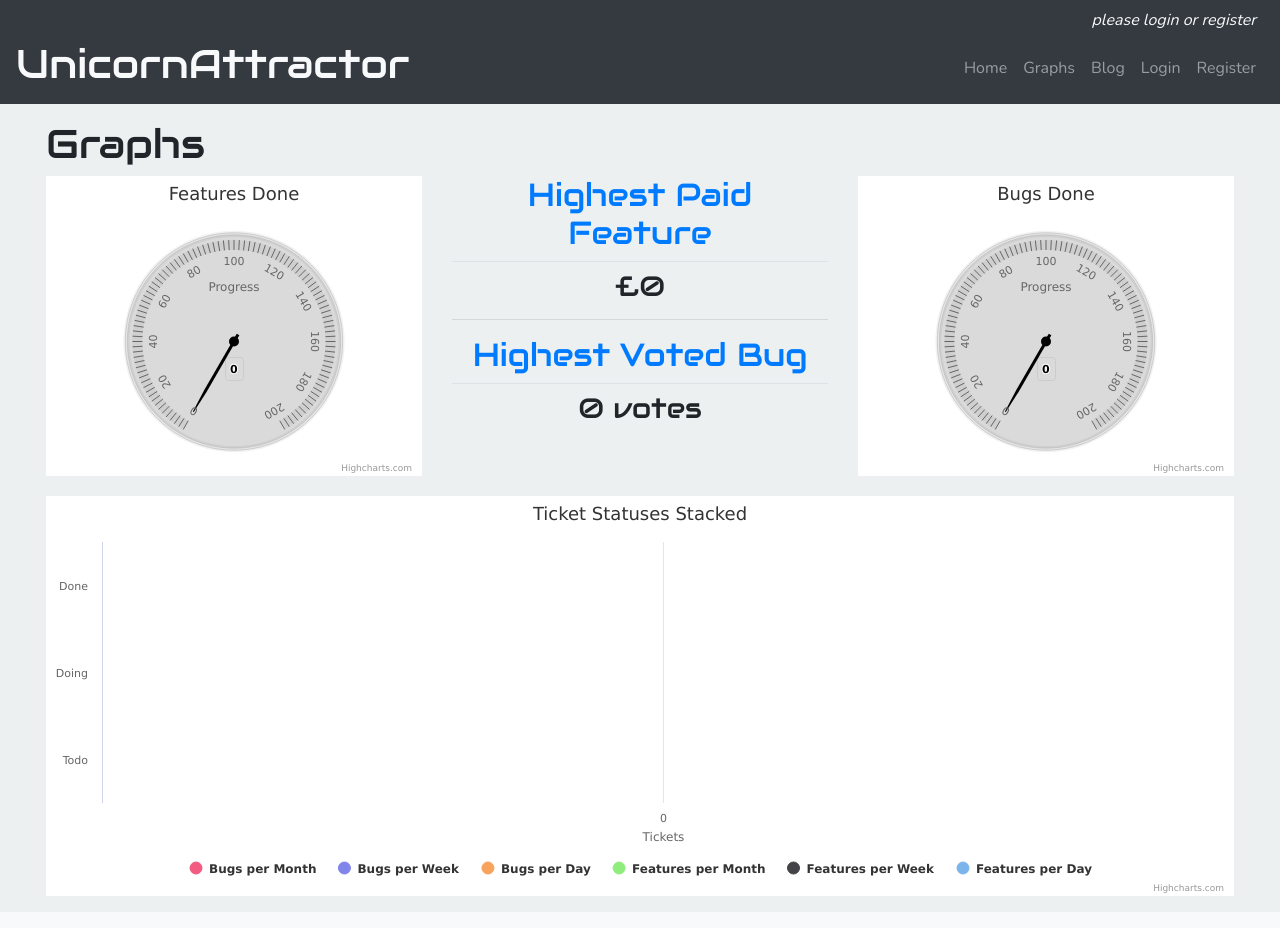
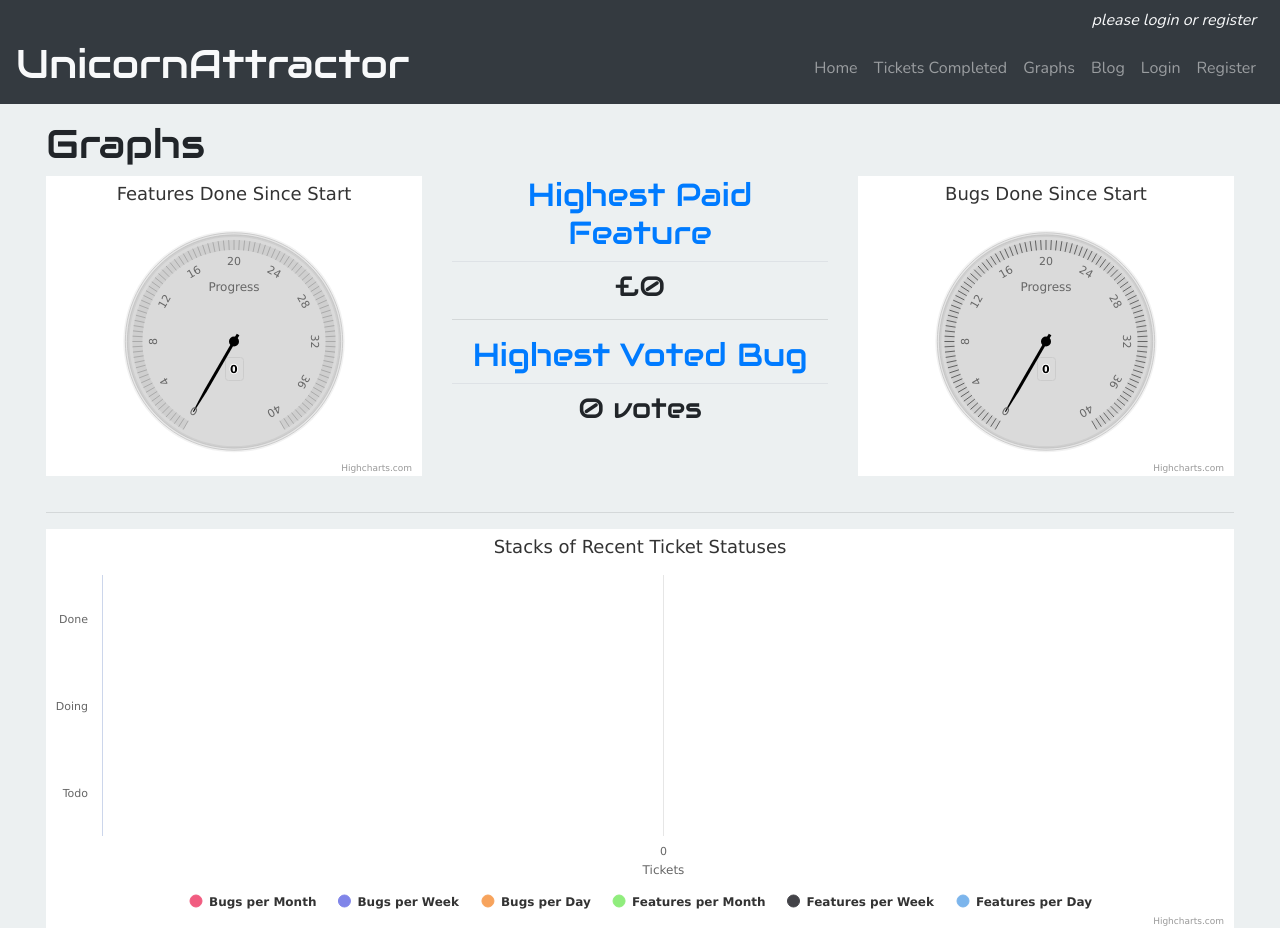
Before and after one commit to 5pence/unicornAttractor, a Django app: page /tickets/ticket_graphs in a window 1280 px wide. Shown: the top 928 px of the page. Before the commit the page ends 893 px from the top, so only its background shows below. Run offline with Django 3.2, Linux system fonts and the light colour scheme; data that the repository does not hold is empty; some libraries are stand-ins or nearby versions.

Commit message:
added requirements and starting to get production ready

```diff
--- a/blog/templates/blog/welcome.html
+++ b/blog/templates/blog/welcome.html
@@ -3,13 +3,13 @@
 {% block content %}
 <div class="post border-bottom mb-3">
         <h2>So you want to help us?</h2>
-        <p>After many years of dealing with everything from Aalu to Zygomancy the time has come to start building devices to harness their powers and become flithy rich!</p>
+        <p>After many years of dealing with everything from Aalu to Zygomancy the time has come to start building devices to harness their powers and become filthy rich!</p>
         <h2>What do you need to do?</h2>
         <p>Simple, first you need to register and then vote for bugs and at some point in time we'll get around to making things happen by fixing the bugs in our systems.</p>
-        <h2>I want features that I heard about on the Telly, now!</h2>
+        <h2>I want features that I heard about, now!</h2>
         <p>Cool, if you want those you can help us develop them by paying some money. We accept £20 donations for voting for these special features. The more money that gets spent on features the quicker they get dealt with. We promise to spend at least 50% of our time on the most funded feature. Our graphs so exactly what we've been up to - we value transparency so your money is not wasted here.</p>
         <h2>Where are the features and bugs?</h2>
-        <p>After you register and login you can access the ticket list and join in the discussion on that ticket</p>
+        <p>After you register and login you can access the ticket list and join in the discussion on that ticket.  However, you can go to our 'Completed Tickets' page and see what we've done so far.</p>
         <h2>So what are you waiting for?</h2>
         <p>Register and login already and help us - you'll be rich too in a short spell.</p>
     </div>
--- a/templates/base.html
+++ b/templates/base.html
@@ -32,6 +32,9 @@
                                 <a class="nav-link" href="{% url 'ticket_create' %}">Create Ticket</a>
                             </li>
                         {% endif %}
+                        <li class="nav-item">
+                            <a class="nav-link" href="{% url 'ticket_completed' %}">Tickets Completed</a>
+                        </li>
                         <li class="nav-item">
                             <a class="nav-link" href="{% url 'ticket_graphs' %}">Graphs</a>
                         </li>
--- a/tickets/templates/tickets/ticket_graph.html
+++ b/tickets/templates/tickets/ticket_graph.html
@@ -21,6 +21,7 @@
             <div class="col" id="task_bug_speed"></div>
         </div>
         <div style="height: 20px;"></div>
+        <hr>
         <div id="task_bar_graph" style="width:100%; height:400px;"></div>
 {% endblock %}
 {% block extra_js %}
@@ -34,7 +35,7 @@
                     type: 'gauge'
                 },
                 title: {
-                    text: 'Features Done'
+                    text: 'Features Done Since Start'
                 },
                 pane: {
                     startAngle: -150,
@@ -70,18 +71,18 @@
                 },
                 yAxis: {
                     min: 0,
-                    max: 200,
+                    max: 40,
                     minorTickInterval: 'auto',
                     minorTickWidth: 1,
                     minorTickLength: 10,
                     minorTickPosition: 'inside',
-                    minorTickColor: '#666',
+                    minorTickColor: '#aaa',
 
                     tickPixelInterval: 30,
-                    tickWidth: 2,
+                    tickWidth: 3,
                     tickPosition: 'inside',
-                    tickLength: 10,
-                    tickColor: '#666',
+                    tickLength: 20,
+                    tickColor: '#aaa',
                     labels: {
                         step: 2,
                         rotation: 'auto'
@@ -91,23 +92,23 @@
                     },
                     plotBands: [{
                         from: 0,
-                        to: 120,
+                        to: 25,
                         color: '#55BF3B' // green
                     }, {
-                        from: 120,
-                        to: 160,
+                        from: 25,
+                        to: 35,
                         color: '#DDDF0D' // yellow
                     }, {
-                        from: 160,
-                        to: 200,
+                        from: 35,
+                        to: 40,
                         color: '#DF5353' // red
                     }]
                 },
                 series: [{
-                    name: 'Speed',
+                    name: 'Features Done',
                     data: [{{ feature_count_done }}],
                     tooltip: {
-                        valueSuffix: 'Progress'
+                        valueSuffix: ' so far'
                     }
                 }]
             });
@@ -117,7 +118,7 @@
                     type: 'gauge'
                 },
                 title: {
-                    text: 'Bugs Done'
+                    text: 'Bugs Done Since Start'
                 },
                 pane: {
                     startAngle: -150,
@@ -153,7 +154,7 @@
                 },
                 yAxis: {
                     min: 0,
-                    max: 200,
+                    max: 40,
                     minorTickInterval: 'auto',
                     minorTickWidth: 1,
                     minorTickLength: 10,
@@ -174,23 +175,24 @@
                     },
                     plotBands: [{
                         from: 0,
-                        to: 120,
-                        color: '#55BF3B' // green
+                        to: 25,
+                        color: '#55BF3B', // green
+                        zIndex: 2
                     }, {
-                        from: 120,
-                        to: 160,
+                        from: 25,
+                        to: 35,
                         color: '#DDDF0D' // yellow
                     }, {
-                        from: 160,
-                        to: 200,
+                        from: 35,
+                        to: 40,
                         color: '#DF5353' // red
                     }]
                 },
                 series: [{
-                    name: 'Speed',
+                    name: 'Bugs done ',
                     data: [{{ bug_count_done }}],
                     tooltip: {
-                        valueSuffix: 'Progress'
+                        valueSuffix: ' so far'
                     }
                 }]
             });
@@ -201,7 +203,7 @@
                     type: 'bar'
                 },
                 title: {
-                    text: 'Ticket Statuses Stacked'
+                    text: 'Stacks of Recent Ticket Statuses'
                 },
                 xAxis: {
                     categories: ['Done', 'Doing', 'Todo']
--- a/tickets/templates/tickets/ticket_single.html
+++ b/tickets/templates/tickets/ticket_single.html
@@ -29,7 +29,9 @@
         {% endif %}
         {% if ticket.ticket_type == 'bug' %}
             {% if voted %}
-                <p class="float-right">Already Voted For - Thanks</p>
+                <div class="up-vote">
+                    <a class="btn btn-info float-right text-white" disabled>you voted, thanks</a>
+                </div>
             {% else %}
                 <div class="up-vote">
                     <a class="btn btn-info float-right"
--- a/tickets/urls.py
+++ b/tickets/urls.py
@@ -4,6 +4,7 @@ from . import views
 
 urlpatterns = [
     path('', views.post_ticket_list, name='ticket_list'),
+    path('ticket_completed', views.post_ticket_completed, name='ticket_completed'),
     path('ticket_create', views.ticket_create, name='ticket_create'),
     path('vote', views.ticket_vote, name='ticket_vote'),
     path('ticket_single', views.ticket_single, name='ticket_single'),
--- a/tickets/views.py
+++ b/tickets/views.py
@@ -12,10 +12,14 @@ from datetime import timedelta
 
 def post_ticket_list(request):
     """Gets the tickets, sorts and orders them ready for view"""
-    features = Ticket.objects.filter(
+    all_features = Ticket.objects.filter(
         created_date__lte=timezone.now(),
         ticket_type=Ticket.FEATURE).order_by('-money_raised')
-    bugs = Ticket.objects.filter(created_date__lte=timezone.now(), ticket_type=Ticket.BUG)
+    features = all_features.exclude(ticket_status=Ticket.DONE)
+    all_bugs = Ticket.objects.filter(
+        created_date__lte=timezone.now(),
+        ticket_type=Ticket.BUG)
+    bugs = all_bugs.exclude(ticket_status=Ticket.DONE)
     vote_dict = {}
     if request.user:
         votes = Vote.objects.filter(user=request.user)
@@ -24,6 +28,17 @@ def post_ticket_list(request):
     bugs = [(b, b.id in vote_dict) for b in bugs]
     return render(request, 'tickets/ticket_list.html', {'features': features, 'bugs': bugs, 'votes': vote_dict})
 
+def post_ticket_completed(request):
+    """Gets the completed tickets, sorts and orders them ready for view"""
+    all_features = Ticket.objects.filter(
+        created_date__lte=timezone.now(),
+        ticket_status=Ticket.DONE,
+        ticket_type=Ticket.FEATURE).order_by('-completed_date')
+    all_bugs = Ticket.objects.filter(
+        created_date__lte=timezone.now(),
+        ticket_status=Ticket.DONE,
+        ticket_type=Ticket.BUG).order_by('-completed_date')
+    return render(request, 'tickets/ticket_completed.html', {'features': all_features, 'bugs': all_bugs})
 
 def ticket_donation(request):
     """
```
Also changed, not shown: newsproj/settings.py (+10 -8 lines), requirements.txt (added, +14 -0 lines), tickets/templates/tickets/ticket_completed.html (added, +45 -0 lines).
